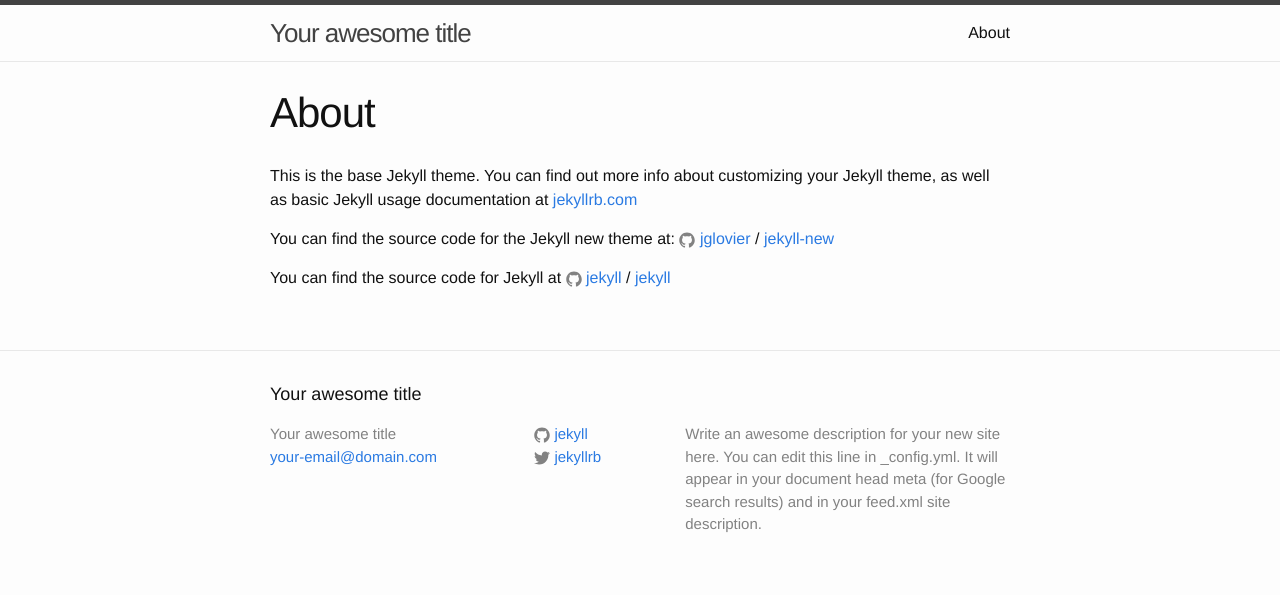
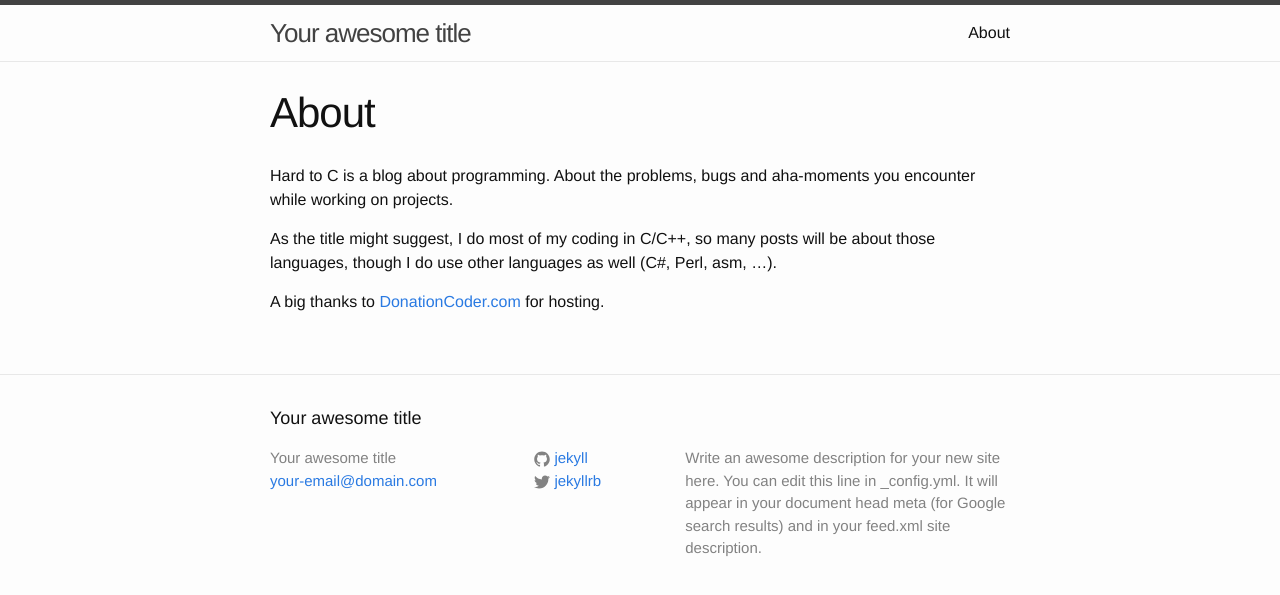
Before and after one commit to jibsen/hardtoc-src, a Jekyll site: the page built from about.md, in a window 1280 px wide. Shown: the top 595 px of the page. Built offline with Jekyll 4.4.1, drawn with Linux system fonts in a browser that asks for light colours.

Commit message:
Update about page

```diff
--- a/about.md
+++ b/about.md
@@ -4,12 +4,11 @@ title: About
 permalink: /about/
 ---
 
-This is the base Jekyll theme. You can find out more info about customizing your Jekyll theme, as well as basic Jekyll usage documentation at [jekyllrb.com](http://jekyllrb.com/)
+Hard to C is a blog about programming. About the problems, bugs and
+aha-moments you encounter while working on projects.
 
-You can find the source code for the Jekyll new theme at:
-{% include icon-github.html username="jglovier" %} /
-[jekyll-new](https://github.com/jglovier/jekyll-new)
+As the title might suggest, I do most of my coding in C/C++, so many posts
+will be about those languages, though I do use other languages as well (C#,
+Perl, asm, ...).
 
-You can find the source code for Jekyll at
-{% include icon-github.html username="jekyll" %} /
-[jekyll](https://github.com/jekyll/jekyll)
+A big thanks to [DonationCoder.com](http://www.donationcoder.com/) for hosting.
```
